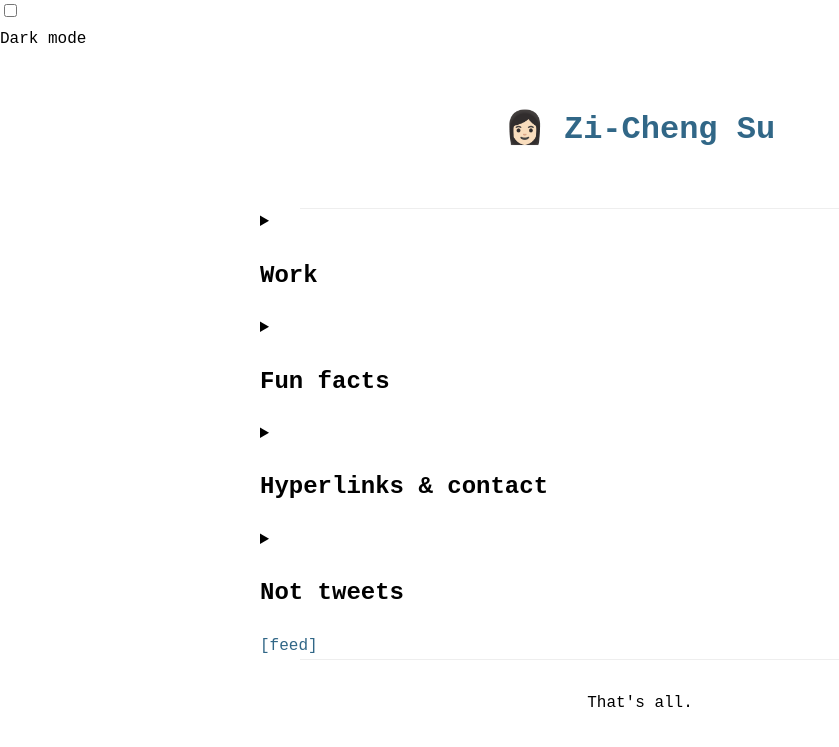
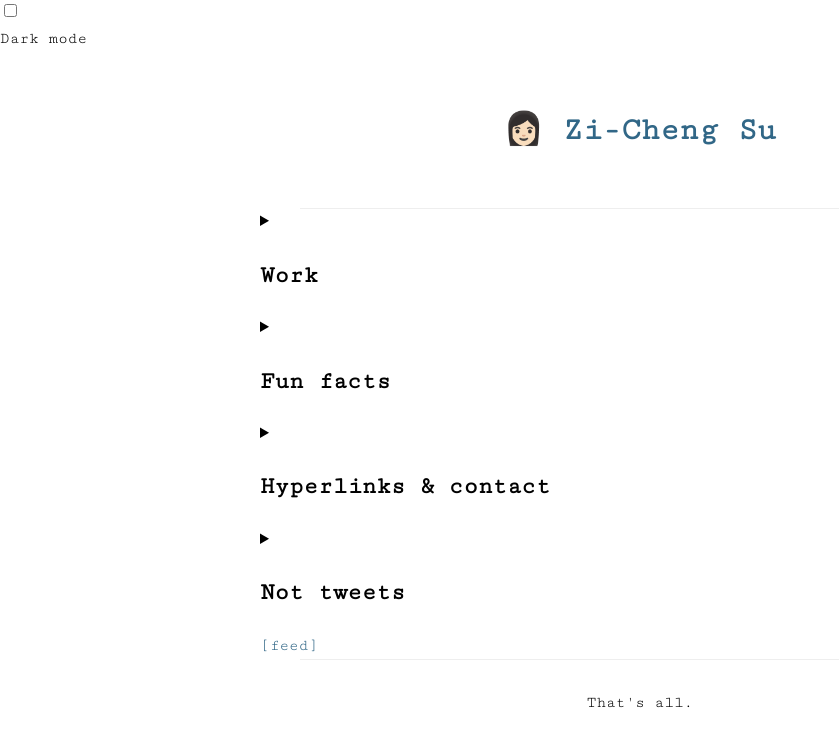
Before and after one commit to noaaaaaaa/noaaaaaaa.github.io, a Jekyll site: the page index.html, which Jekyll copies as it is, in a window 1280 px wide. Shown: the top 747 px of the page, without its empty margins (0-839 px from the left). Built offline with Jekyll 4.4.1, drawn with Linux system fonts in a browser that asks for light colours.

Commit message:
Update index.html

```diff
--- a/index.html
+++ b/index.html
@@ -2,14 +2,19 @@
 <!doctype html>
 <html lang="en">
   <head>
-    <meta content="width=device-width, initial-scale=1.0" name="viewport">
-    <meta content="text/html; charset=utf-8" http-equiv="content-type">
-
       <title>zichengsu</title>
       <meta content="zichengsu" property="og:title">
       <meta content="https://zichengsu.fun" property="og:url">
       <meta content="who is zichengsu" property="og:description">
       <meta content="blog" property="og:type">
+      <link href='/assets/new.css' rel='stylesheet' type='text/css' />
+      <meta content='width=device-width, initial-scale=1.0, user-scalable=no' name='viewport'>
+      <link href='http://fonts.googleapis.com/css?family=Cutive+Mono' rel='stylesheet' type='text/css'>
+      <link href='http://fonts.googleapis.com/css?family=Economica&amp;text=!MU-ANCHIOU' rel='stylesheet' type='text/css'>
+      <script src='/assets/jquery.js' type='text/javascript'></script>
+      <script src='/assets/stuff.js' type='text/javascript'></script>
+      <meta content="width=device-width, initial-scale=1.0" name="viewport">
+      <meta content="text/html; charset=utf-8" http-equiv="content-type">
 
     <!-- - -->
   </head>
```
